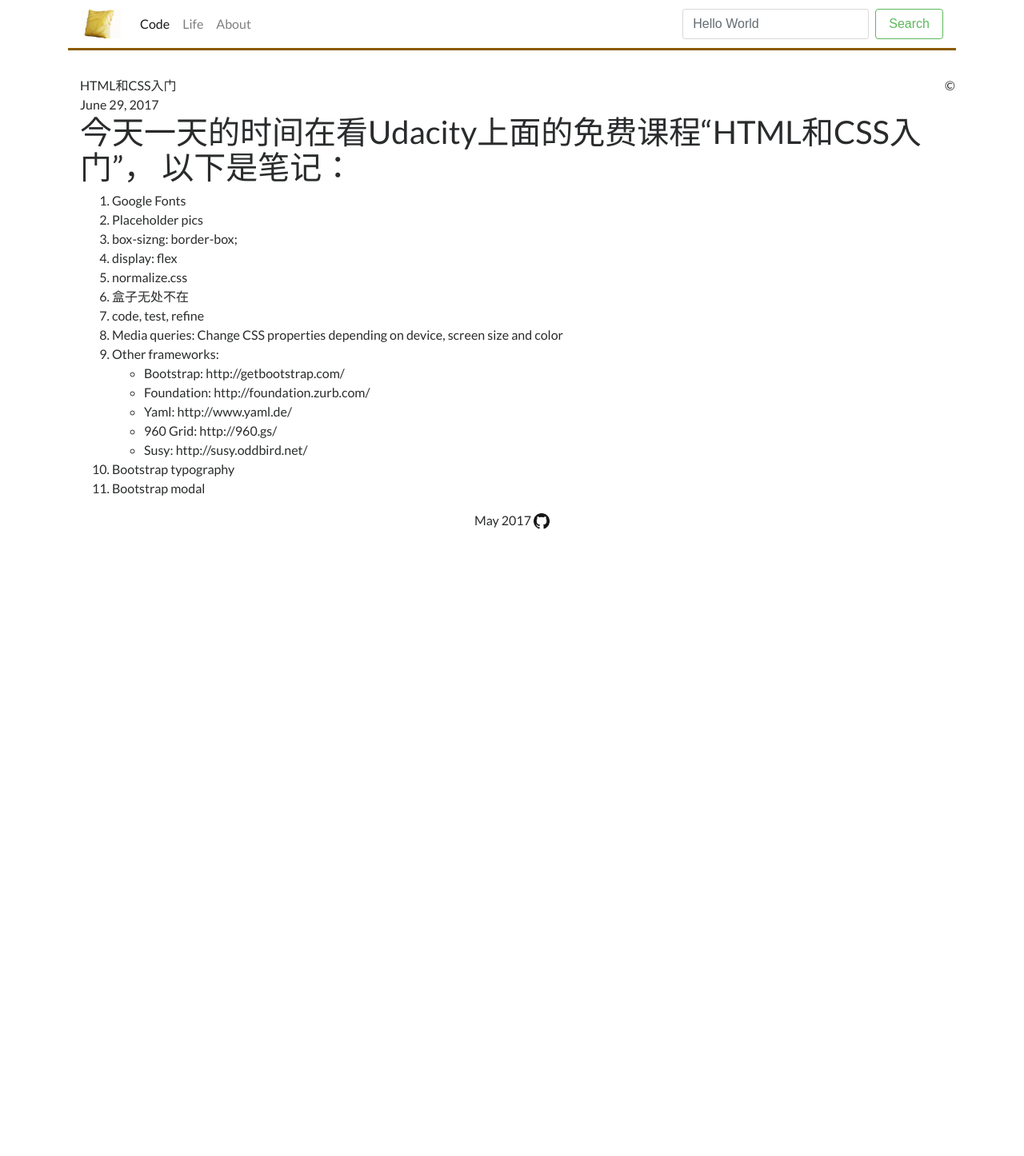
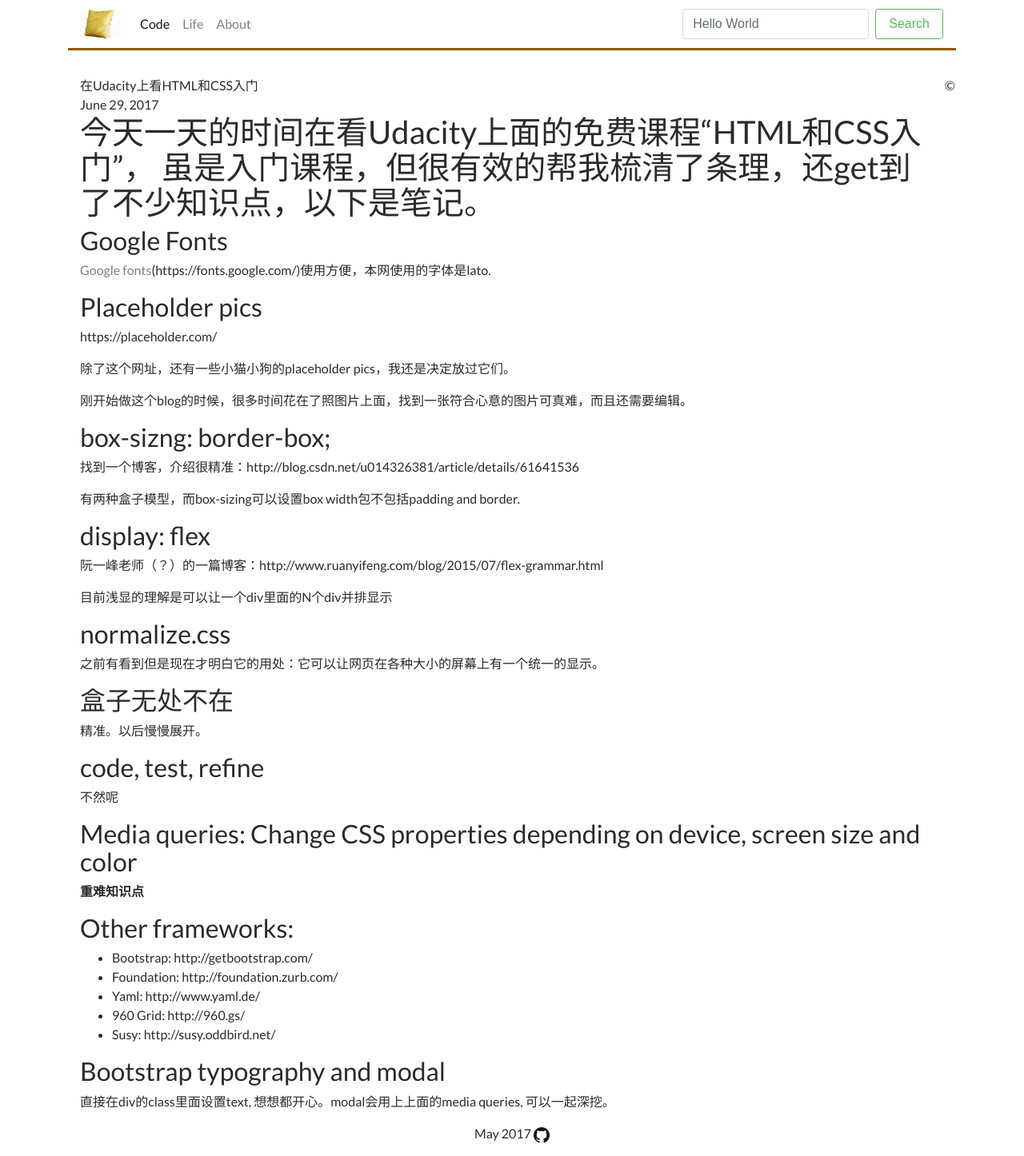
Before and after one commit to yinkouya/yinkouya.github.io, a Jekyll site: the page built from _posts/2017-06-29-HTML和CSS入门.md, in a window 1280 px wide. Shown: the whole page at 80% size. Built offline with Jekyll 4.4.1, drawn with Linux system fonts in a browser that asks for light colours; nearby versions of some CDN libraries; a script that is not in the unit is left out; before the commit the page ends 900 px from its top, so only the background shows below that.

Commit message:
Update 2017-06-29-HTML和CSS入门.md

```diff
--- a/_posts/2017-06-29-HTML和CSS入门.md
+++ b/_posts/2017-06-29-HTML和CSS入门.md
@@ -1,24 +1,58 @@
 ---
 layout: post
-title: HTML和CSS入门
+title: 在Udacity上看HTML和CSS入门
 categories: code
 ---
 
-# 今天一天的时间在看Udacity上面的免费课程“HTML和CSS入门”， 以下是笔记：
+# 今天一天的时间在看Udacity上面的免费课程“HTML和CSS入门”， 虽是入门课程，但很有效的帮我梳清了条理，还get到了不少知识点，以下是笔记。
 
-1. Google Fonts
-2. Placeholder pics
-3. box-sizng: border-box;
-4. display: flex
-5. normalize.css
-6. 盒子无处不在
-7. code, test, refine
-8. Media queries: Change CSS properties depending on device, screen size and color
-9. Other frameworks:
-  - Bootstrap: http://getbootstrap.com/
-  - Foundation: http://foundation.zurb.com/
-  - Yaml: http://www.yaml.de/
-  - 960 Grid: http://960.gs/
-  - Susy: http://susy.oddbird.net/
-10. Bootstrap typography
-11. Bootstrap modal
+## Google Fonts
+[Google fonts](https://fonts.google.com/)(https://fonts.google.com/)使用方便，本网使用的字体是lato.
+
+## Placeholder pics
+
+https://placeholder.com/
+
+除了这个网址，还有一些小猫小狗的placeholder pics，我还是决定放过它们。
+
+刚开始做这个blog的时候，很多时间花在了照图片上面，找到一张符合心意的图片可真难，而且还需要编辑。
+
+## box-sizng: border-box;
+
+找到一个博客，介绍很精准：http://blog.csdn.net/u014326381/article/details/61641536
+
+有两种盒子模型，而box-sizing可以设置box width包不包括padding and border.
+
+## display: flex
+
+阮一峰老师（？）的一篇博客：http://www.ruanyifeng.com/blog/2015/07/flex-grammar.html
+
+目前浅显的理解是可以让一个div里面的N个div并排显示
+
+## normalize.css
+
+之前有看到但是现在才明白它的用处：它可以让网页在各种大小的屏幕上有一个统一的显示。
+
+## 盒子无处不在
+
+精准。以后慢慢展开。
+
+## code, test, refine
+
+不然呢
+
+## Media queries: Change CSS properties depending on device, screen size and color
+
+**重难知识点**
+
+## Other frameworks:
+
+- Bootstrap: http://getbootstrap.com/
+- Foundation: http://foundation.zurb.com/
+- Yaml: http://www.yaml.de/
+- 960 Grid: http://960.gs/
+- Susy: http://susy.oddbird.net/
+
+## Bootstrap typography and modal
+
+直接在div的class里面设置text, 想想都开心。modal会用上上面的media queries, 可以一起深挖。
```
